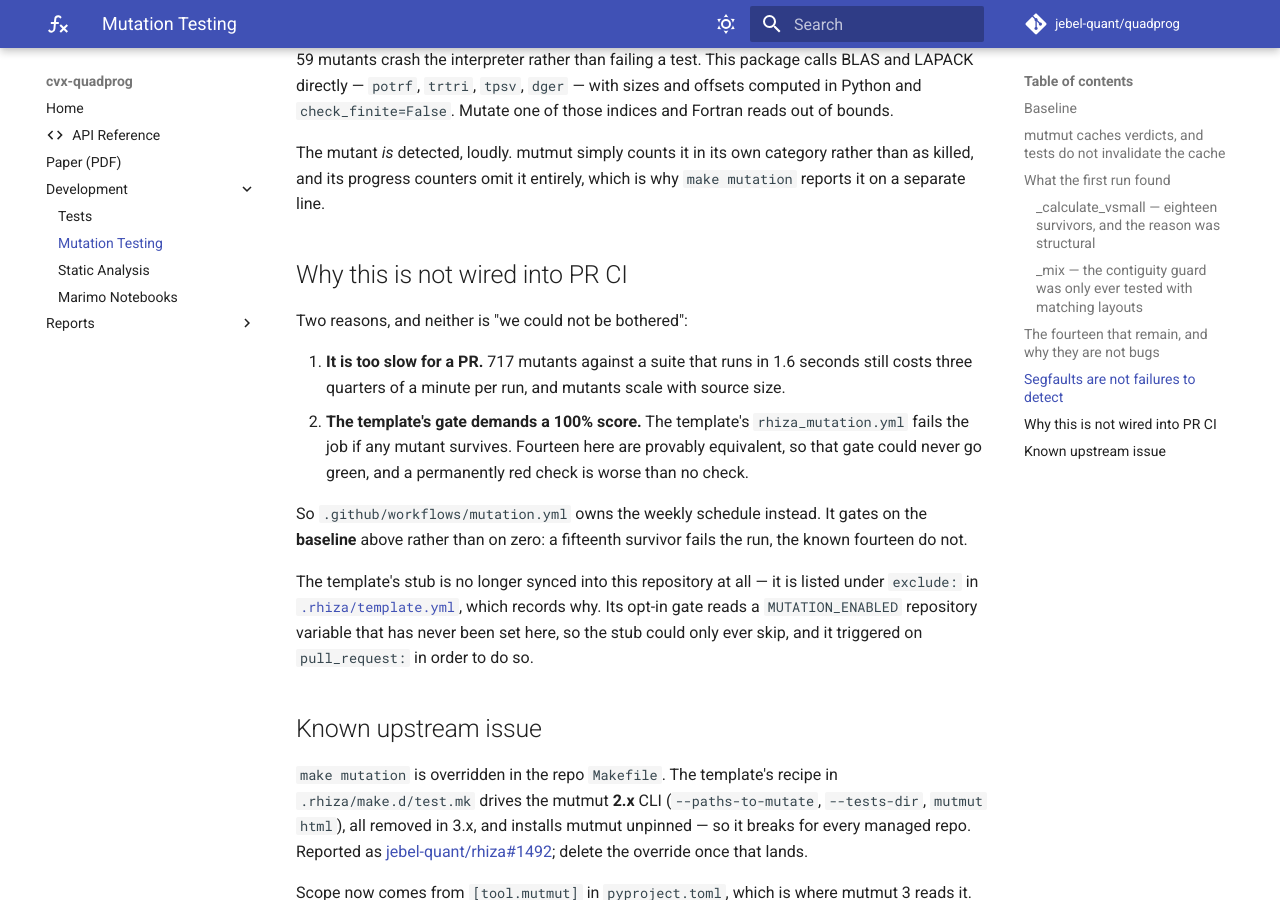
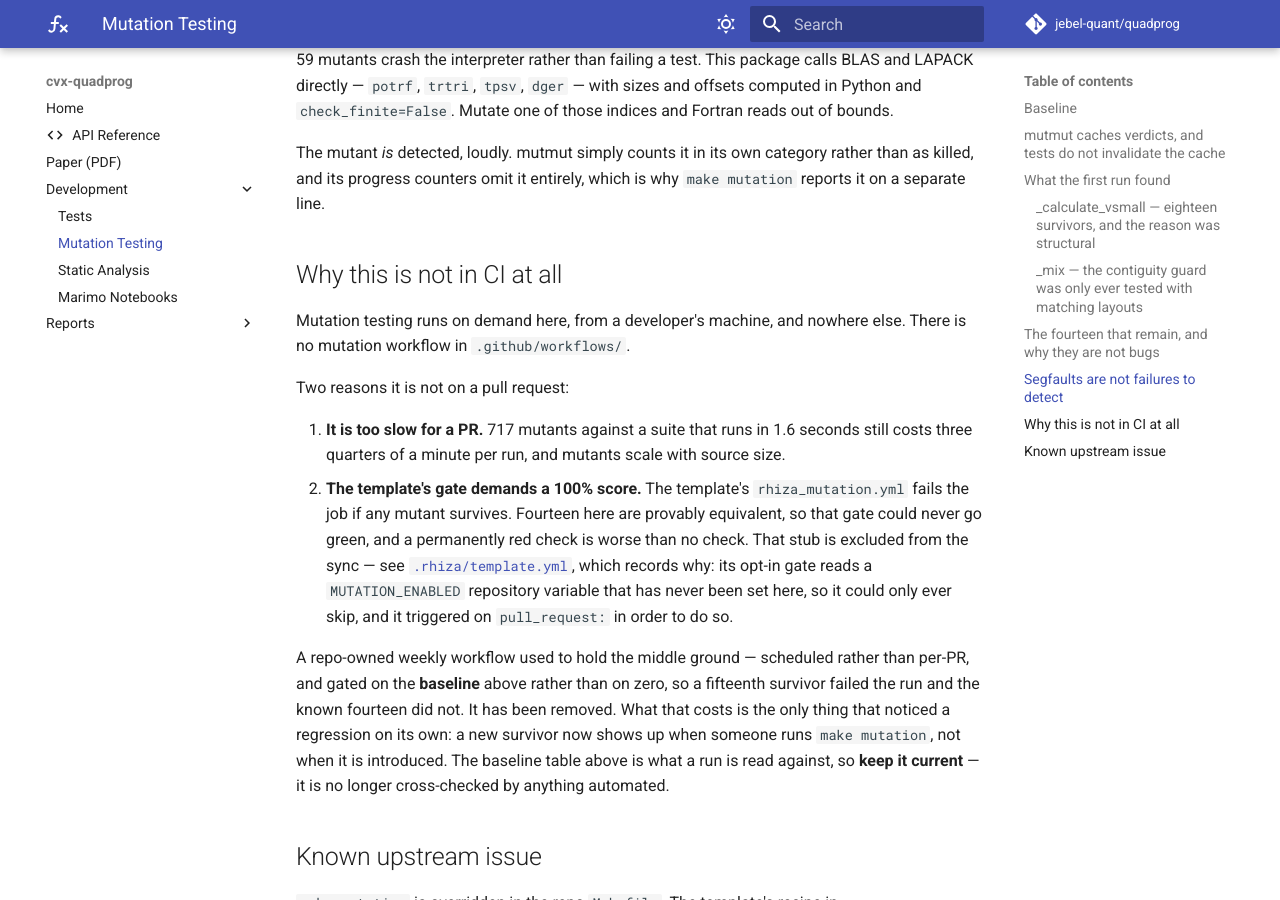
Before and after one commit to Jebel-Quant/quadprog, an MkDocs documentation site: the page built from docs/development/MUTATION.md, in a window 1280 px wide and 900 px high, scrolled down 2995 px. Built offline with MkDocs 1.6.1 and Material for MkDocs 9.7.7, drawn with Linux system fonts in a browser that asks for light colours; comment, search, counter and statistics services are not loaded.

Commit message:
chore: remove the weekly mutation workflow
Mutation testing is now out of CI entirely. The previous commit excluded the
template stub, which could only ever skip; this removes the repo-owned weekly
workflow that held the middle ground -- scheduled rather than per-PR, and gated
on the fourteen-survivor baseline rather than on zero.

`make mutation` still runs it on demand, and docs/development/MUTATION.md still
carries the baseline. What is lost is the only thing that noticed a regression
without being asked: a fifteenth survivor used to fail a Monday run, and now
surfaces whenever someone next runs the target. The baseline table is therefore
load-bearing and no longer cross-checked by anything automated, which MUTATION.md
now says.

Three places pointed at the deleted file and are updated: MUTATION.md's rationale
section, STATIC-ANALYSIS.md (which borrowed the workflow header's argument about
permanently red checks, now cited from MUTATION.md), and the exclude comment in
.rhiza/template.yml.

Co-Authored-By: Claude Opus 5 (1M context) <noreply@anthropic.com>

```diff
--- a/docs/development/MUTATION.md
+++ b/docs/development/MUTATION.md
@@ -107,9 +107,12 @@ The mutant *is* detected, loudly. mutmut simply counts it in its own category
 rather than as killed, and its progress counters omit it entirely, which is why
 `make mutation` reports it on a separate line.
 
-## Why this is not wired into PR CI
+## Why this is not in CI at all
 
-Two reasons, and neither is "we could not be bothered":
+Mutation testing runs on demand here, from a developer's machine, and nowhere
+else. There is no mutation workflow in `.github/workflows/`.
+
+Two reasons it is not on a pull request:
 
 1. **It is too slow for a PR.** 717 mutants against a suite that runs in 1.6
    seconds still costs three quarters of a minute per run, and mutants scale
@@ -117,17 +120,19 @@ Two reasons, and neither is "we could not be bothered":
 2. **The template's gate demands a 100% score.** The template's
    `rhiza_mutation.yml` fails the job if any mutant survives. Fourteen here are
    provably equivalent, so that gate could never go green, and a permanently red
-   check is worse than no check.
+   check is worse than no check. That stub is excluded from the sync — see
+   [`.rhiza/template.yml`](../../.rhiza/template.yml), which records why: its
+   opt-in gate reads a `MUTATION_ENABLED` repository variable that has never
+   been set here, so it could only ever skip, and it triggered on
+   `pull_request:` in order to do so.
 
-So `.github/workflows/mutation.yml` owns the weekly schedule instead. It gates on
-the **baseline** above rather than on zero: a fifteenth survivor fails the run,
-the known fourteen do not.
-
-The template's stub is no longer synced into this repository at all — it is
-listed under `exclude:` in [`.rhiza/template.yml`](../../.rhiza/template.yml),
-which records why. Its opt-in gate reads a `MUTATION_ENABLED` repository
-variable that has never been set here, so the stub could only ever skip, and it
-triggered on `pull_request:` in order to do so.
+A repo-owned weekly workflow used to hold the middle ground — scheduled rather
+than per-PR, and gated on the **baseline** above rather than on zero, so a
+fifteenth survivor failed the run and the known fourteen did not. It has been
+removed. What that costs is the only thing that noticed a regression on its own:
+a new survivor now shows up when someone runs `make mutation`, not when it is
+introduced. The baseline table above is what a run is read against, so **keep it
+current** — it is no longer cross-checked by anything automated.
 
 ## Known upstream issue
 
```
Also changed, not shown: docs/development/STATIC-ANALYSIS.md (+5 -5 lines), 2 other files.
